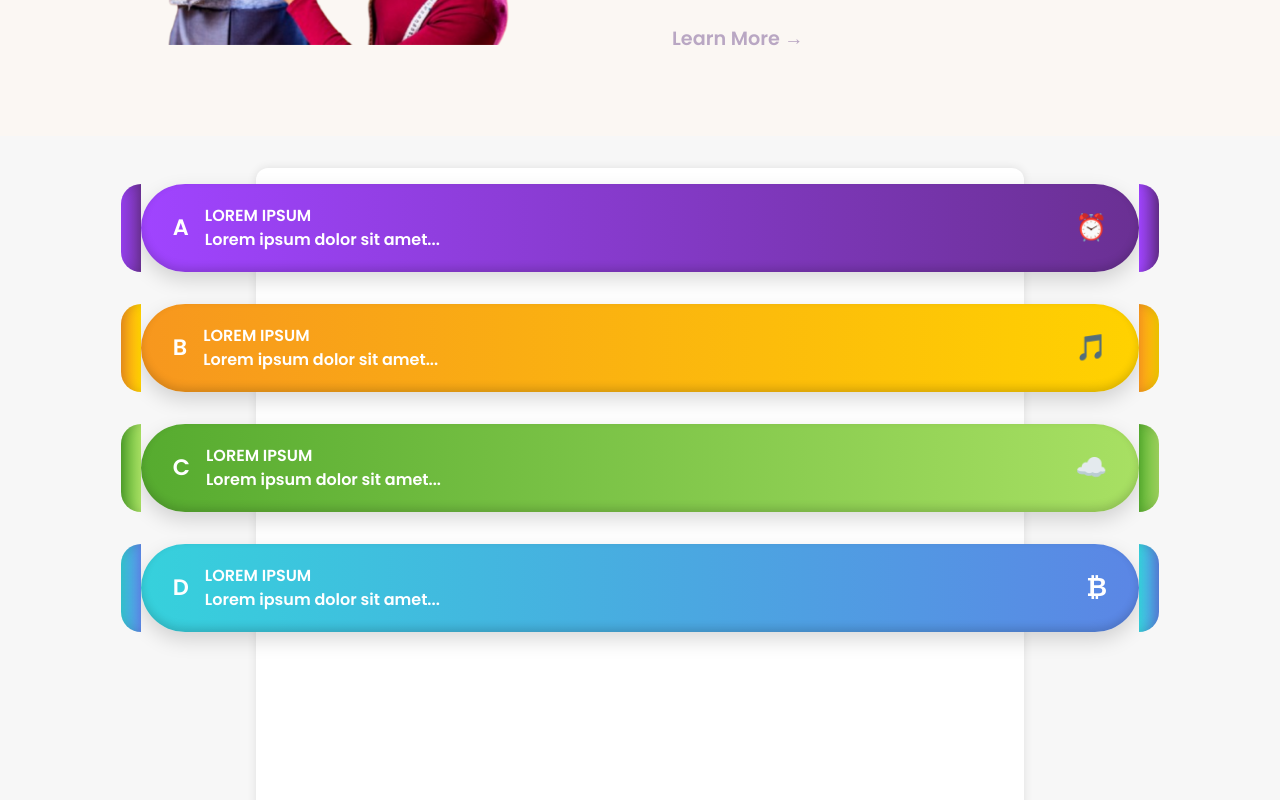
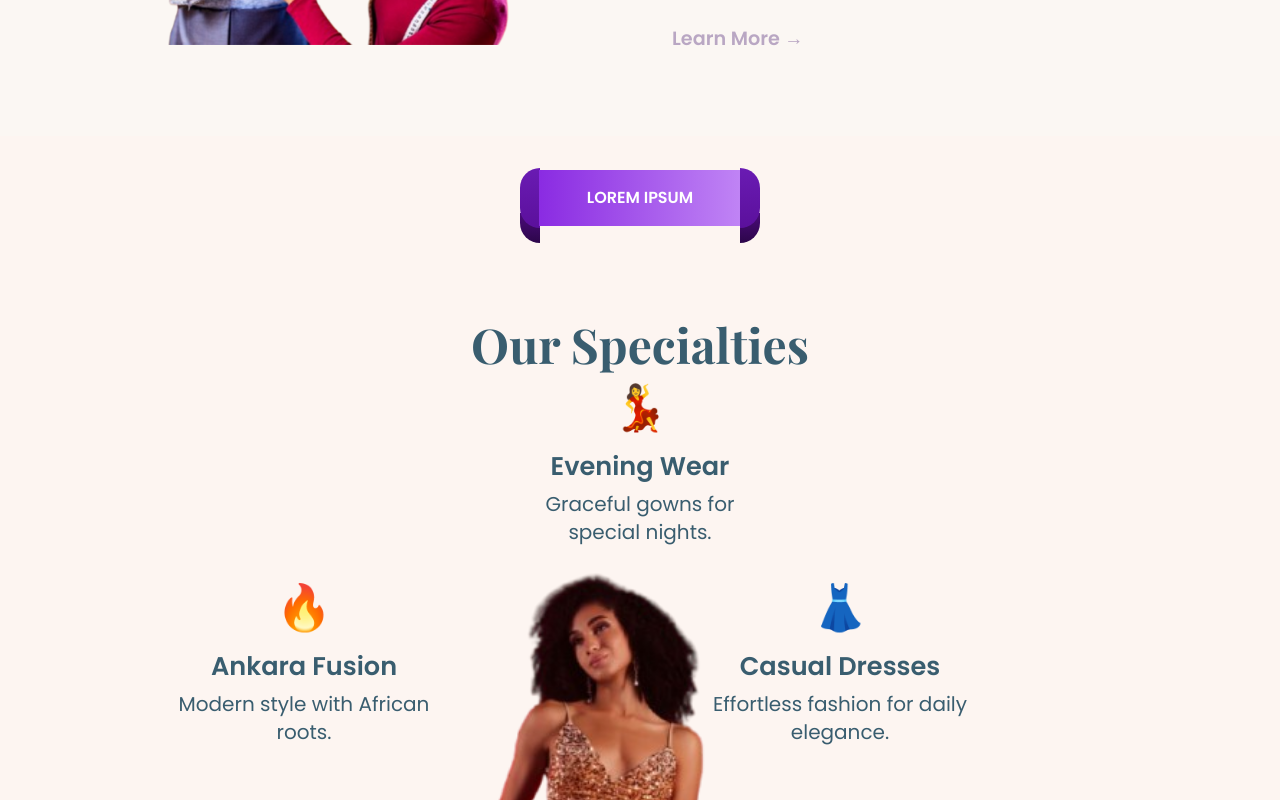
Before and after one commit to GrivitDev/purityKulture, a Next.js app: page / in a window 1280 px wide. Shown: the part 1140-1940 px from the top of the page. Built offline with nearby package versions, Linux system fonts and the light colour scheme; no server answers.

Commit message:
Auto update

```diff
--- a/src/components/Infographic.tsx
+++ b/src/components/Infographic.tsx
@@ -1,35 +1,20 @@
 'use client';
 
 import styles from '@/styles/Infographic.module.css';
-import { motion } from 'framer-motion';
 
-const data = [
-  { letter: 'A', color: 'ribbonPurple', icon: '⏰' },
-  { letter: 'B', color: 'ribbonOrange', icon: '🎵' },
-  { letter: 'C', color: 'ribbonGreen', icon: '☁️' },
-  { letter: 'D', color: 'ribbonBlue', icon: '₿' },
-];
+export default function RibbonMock() {
+  return (
+    <div className={styles.ribbonContainer}>
+      <div className={styles.ribbon}>
+        <div className={styles.ribbonCapLeft}></div>
+        <div className={styles.ribbonBody}>
+          <span className={styles.text}>LOREM IPSUM</span>
+        </div>
+        <div className={styles.ribbonCapRight}></div>
+      </div>
 
-export default function Infographic() {
-  return (
-    <div className={styles.wrapper}>
-      <div className={styles.centerStrip}></div>
-      {data.map((item, index) => (
-        <motion.div
-          key={item.letter}
-          className={`${styles.ribbon} ${styles[item.color]}`}
-          initial={{ opacity: 0, x: -150 }}
-          animate={{ opacity: 1, x: 0 }}
-          transition={{ delay: index * 0.25, duration: 0.6 }}
-        >
-          <span className={styles.letter}>{item.letter}</span>
-          <div className={styles.text}>
-            <h4>LOREM IPSUM</h4>
-            <p>Lorem ipsum dolor sit amet...</p>
-          </div>
-          <span className={styles.icon}>{item.icon}</span>
-        </motion.div>
-      ))}
+      <div className={styles.ribbonTailLeft}></div>
+      <div className={styles.ribbonTailRight}></div>
     </div>
   );
 }
--- a/src/styles/Infographic.module.css
+++ b/src/styles/Infographic.module.css
@@ -1,96 +1,71 @@
-.wrapper {
+.ribbonContainer {
     position: relative;
-    padding: 3rem 1rem;
-    display: flex;
-    flex-direction: column;
-    align-items: center;
-    gap: 2rem;
-    background-color: #f7f7f7;
-    min-height: 100vh;
-  }
-
-  .centerStrip {
-    position: absolute;
-    top: 2rem;
-    bottom: 2rem;
-    width: 60%;
-    background: #fff;
-    border-radius: 12px;
-    z-index: 0;
-    box-shadow: 0 0 10px rgba(0, 0, 0, 0.1);
+    width: fit-content;
+    margin: 2rem auto;
   }
 
   .ribbon {
-    position: relative;
     display: flex;
     align-items: center;
-    justify-content: space-between;
-    padding: 1.25rem 2rem;
-    border-radius: 50px;
-    font-weight: bold;
-    width: 80%;
-    z-index: 1;
-    box-shadow:
-      inset 0 -4px 8px rgba(0, 0, 0, 0.15),
-      0 8px 20px rgba(0, 0, 0, 0.15);
-    background-size: 200% auto;
-    color: white;
+    position: relative;
+    z-index: 2;
   }
 
-  .ribbon::before,
-  .ribbon::after {
-    content: '';
-    position: absolute;
-    top: 0;
-    width: 20px;
-    height: 100%;
-    background: inherit;
-    z-index: -1;
+  /* Center rectangle */
+  .ribbonBody {
+    background: linear-gradient(to right, #8a2be2, #c084f5);
+    padding: 1rem 3rem;
+    color: white;
+    font-weight: bold;
+    position: relative;
+    z-index: 2;
   }
 
-  .ribbon::before {
-    left: -20px;
+  /* Curved end caps */
+  .ribbonCapLeft,
+  .ribbonCapRight {
+    width: 20px;
+    height: 60px;
+    background: linear-gradient(to bottom, #6a1bb3, #5b109c);
+    position: relative;
+    top: 0;
+    z-index: 2;
+  }
+
+  .ribbonCapLeft {
     border-top-left-radius: 50px;
     border-bottom-left-radius: 50px;
-    box-shadow: inset 4px 0 8px rgba(0, 0, 0, 0.1);
+    margin-right: -1px;
   }
 
-  .ribbon::after {
-    right: -20px;
+  .ribbonCapRight {
     border-top-right-radius: 50px;
     border-bottom-right-radius: 50px;
-    box-shadow: inset -4px 0 8px rgba(0, 0, 0, 0.1);
+    margin-left: -1px;
   }
 
-  .letter {
-    font-size: 1.4rem;
-    margin-right: 1rem;
-    flex-shrink: 0;
+  /* Folded tails */
+  .ribbonTailLeft,
+  .ribbonTailRight {
+    position: absolute;
+    width: 20px;
+    height: 30px;
+    background: linear-gradient(to bottom, #4b0c7a, #2c064a);
+    z-index: 1;
+  }
+
+  .ribbonTailLeft {
+    left: 0;
+    bottom: -15px;
+    border-bottom-left-radius: 25px;
+  }
+
+  .ribbonTailRight {
+    right: 0;
+    bottom: -15px;
+    border-bottom-right-radius: 25px;
   }
 
   .text {
-    flex-grow: 1;
+    white-space: nowrap;
   }
-
-  .icon {
-    font-size: 1.6rem;
-    margin-left: 1rem;
-    flex-shrink: 0;
-  }
-
-  /* Ribbon Color Themes */
-  .ribbonPurple {
-    background: linear-gradient(90deg, #a044ff, #6a3093);
-  }
-
-  .ribbonOrange {
-    background: linear-gradient(90deg, #f7971e, #ffd200);
-  }
-
-  .ribbonGreen {
-    background: linear-gradient(90deg, #56ab2f, #a8e063);
-  }
-
-  .ribbonBlue {
-    background: linear-gradient(90deg, #36d1dc, #5b86e5);
-  }
```
